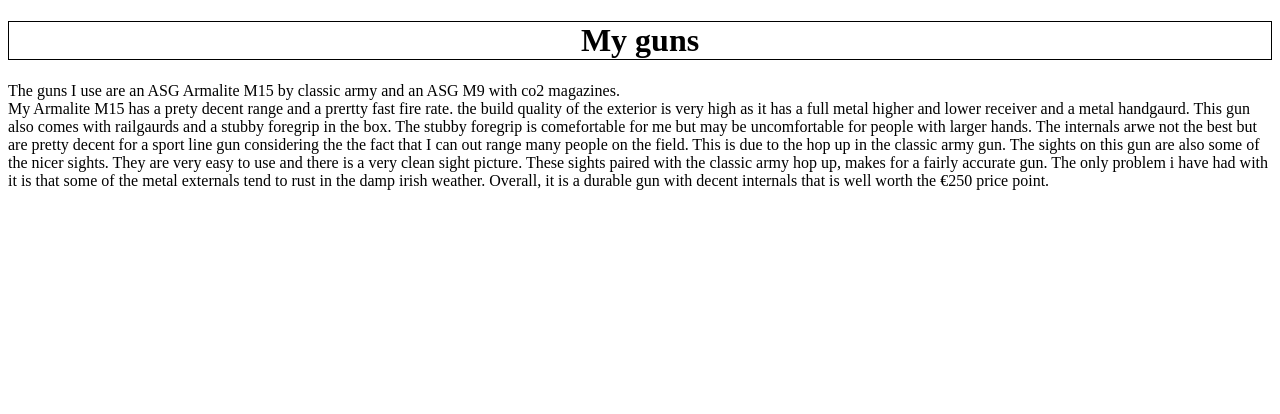
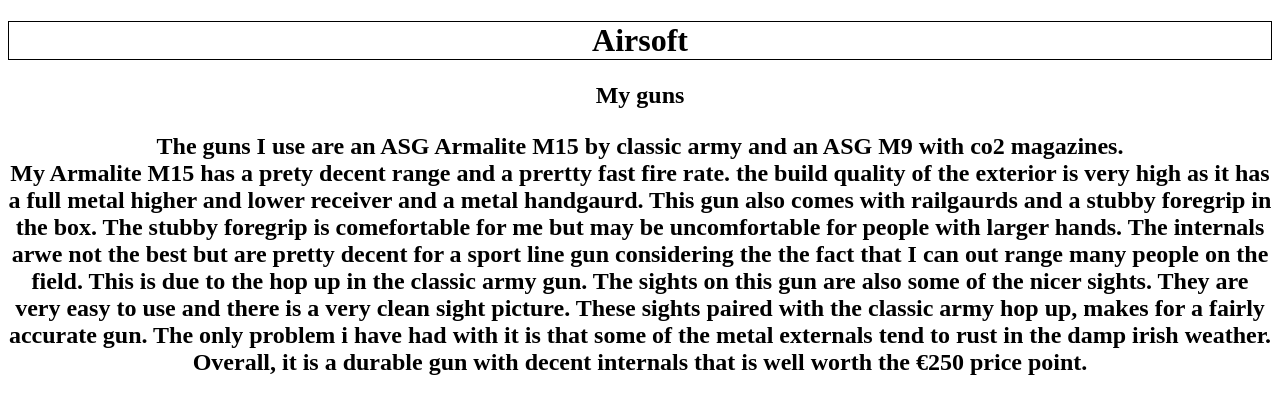
Before and after one commit to 15lcobb/15lcobb.github.io, a plain HTML site: page index.html in a window 1280 px wide. Drawn offline with Linux system fonts and the light colour scheme.

Commit message:
Update index.html

```diff
--- a/index.html
+++ b/index.html
@@ -6,7 +6,8 @@
 
     </head>
     <body>
-        <h1>My guns</h1>
+        <h1>Airsoft</h1>
+        <h2>My guns</2>
 
         <P>The guns I use are an ASG Armalite M15 by classic army and an ASG M9 with co2 magazines.<br> My Armalite M15 has a prety decent range and a prertty fast fire rate. the build quality of the exterior is very high as it has a full metal higher and lower receiver and a metal handgaurd. This gun also comes with railgaurds and a stubby foregrip in the box. The stubby foregrip is comefortable for me but may be uncomfortable for people with larger hands. The internals arwe not the best but are pretty decent for a sport line gun considering the the fact that I can out range many people on the field. This is due to the hop up in the classic army gun. The sights on this gun are also some of the nicer sights. They are very easy to use and there is a very clean sight picture. These sights paired with the classic army hop up, makes for a fairly accurate gun.  The only problem i have had with it is that some of the metal externals tend to rust in the damp irish weather. Overall, it is a durable gun with decent internals that is well worth the €250 price point.</p>
     <style>
```
